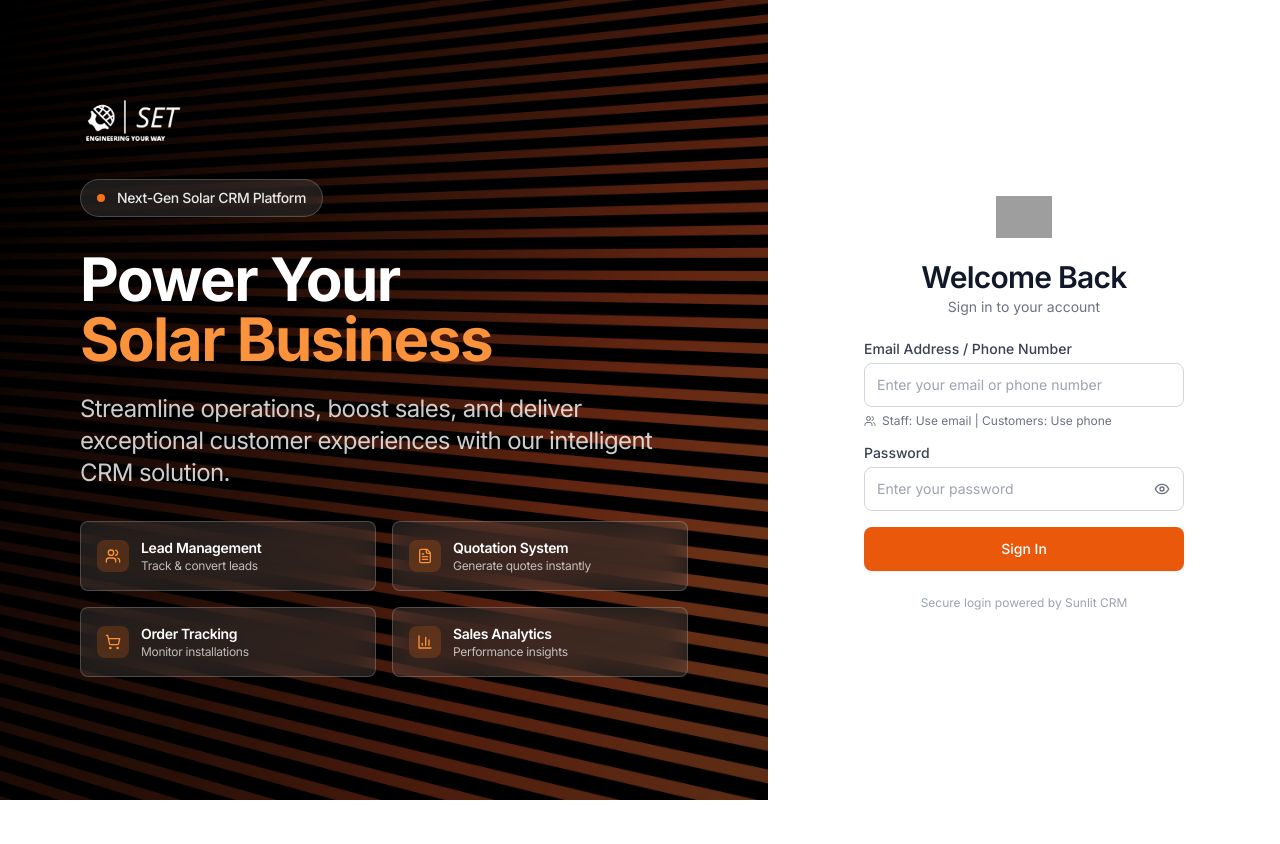
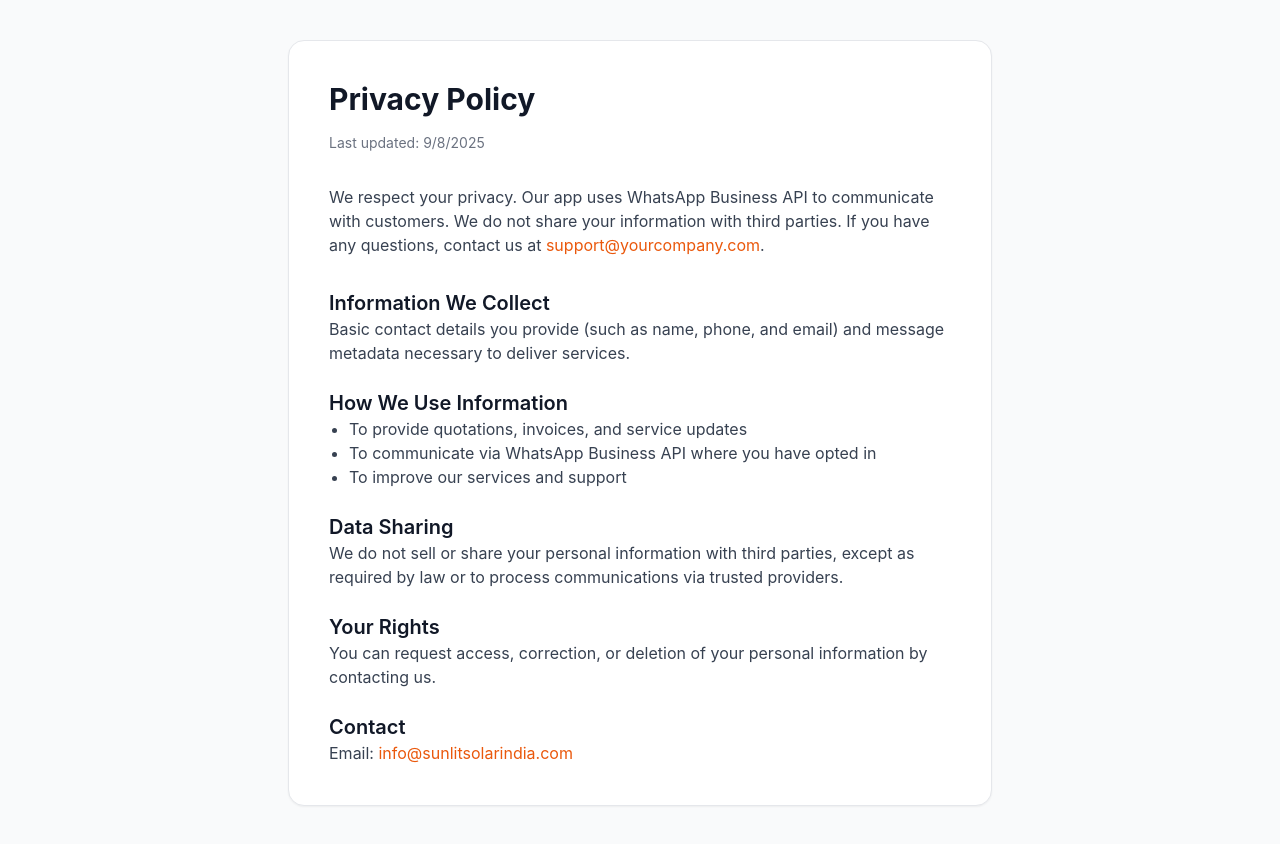
Before and after one commit to Balaji1304/SET-CRM-main-for-netli, a React (Create React App) app in the folder frontend/: page /privacy-policy in a window 1280 px wide. Before the commit this address led to /login. Before the commit the page ends 800 px from the top, so only its background shows below. Built offline with nearby package versions, Linux system fonts and the light colour scheme; grey boxes are pictures that could not be loaded.

Commit message:
privacy policy page

```diff
--- a/frontend/src/App.js
+++ b/frontend/src/App.js
@@ -28,6 +28,7 @@ import CreateQuotationPage from './app/quotations/create/page';
 import QuotationDetailsPage from './app/quotations/[id]/page';
 import EditQuotationPage from './app/quotations/[id]/edit/page';
 import PaymentStatusPage from './app/quotations/[id]/payment-status';
+import PrivacyPolicyPage from './app/privacy-policy/page';
 import PaymentsPage from './app/payments/page';
 import RemainingPaymentPage from './app/payments/remaining/page';
 import PaymentSuccessPage from './app/dashboard/payment-success/page';
@@ -62,6 +63,7 @@ function App() {
 
           {/* Public routes */}
           <Route path="/quotations/:id/payment-status" element={<PaymentStatusPage />} />
+          <Route path="/privacy-policy" element={<PrivacyPolicyPage />} />
 
           {/* Protected Invoice Route (top level, similar to dashboard but not nested in its layout) */}
           <Route
--- /dev/null
+++ b/frontend/src/app/privacy-policy/page.js
@@ -0,0 +1,53 @@
+import { useEffect } from 'react';
+
+export default function PrivacyPolicyPage() {
+  useEffect(() => {
+    document.title = 'Privacy Policy';
+  }, []);
+
+  return (
+    <div className="min-h-screen bg-gray-50">
+      <div className="max-w-3xl mx-auto px-4 sm:px-6 lg:px-8 py-10">
+        <div className="bg-white rounded-2xl border border-gray-200 shadow-sm p-6 sm:p-10">
+          <h1 className="text-2xl sm:text-3xl font-bold text-gray-900 mb-4">Privacy Policy</h1>
+          <p className="text-sm text-gray-500 mb-8">Last updated: {new Date().toLocaleDateString()}</p>
+
+          <div className="prose prose-sm sm:prose max-w-none text-gray-700">
+            <p>
+              We respect your privacy. Our app uses WhatsApp Business API to communicate with customers.
+              We do not share your information with third parties. If you have any questions,
+              contact us at <a href="mailto:info@sunlitsolarindia.com" className="text-orange-600 hover:underline">support@yourcompany.com</a>.
+            </p>
+
+            <h2 className="text-xl font-semibold text-gray-900 mt-8">Information We Collect</h2>
+            <p>
+              Basic contact details you provide (such as name, phone, and email) and message metadata necessary to deliver services.
+            </p>
+
+            <h2 className="text-xl font-semibold text-gray-900 mt-6">How We Use Information</h2>
+            <ul className="list-disc pl-5">
+              <li>To provide quotations, invoices, and service updates</li>
+              <li>To communicate via WhatsApp Business API where you have opted in</li>
+              <li>To improve our services and support</li>
+            </ul>
+
+            <h2 className="text-xl font-semibold text-gray-900 mt-6">Data Sharing</h2>
+            <p>
+              We do not sell or share your personal information with third parties, except as required by law or to process communications via trusted providers.
+            </p>
+
+            <h2 className="text-xl font-semibold text-gray-900 mt-6">Your Rights</h2>
+            <p>
+              You can request access, correction, or deletion of your personal information by contacting us.
+            </p>
+
+            <h2 className="text-xl font-semibold text-gray-900 mt-6">Contact</h2>
+            <p>
+              Email: <a href="mailto:info@sunlitsolarindia.com" className="text-orange-600 hover:underline">info@sunlitsolarindia.com</a>
+            </p>
+          </div>
+        </div>
+      </div>
+    </div>
+  );
+}
--- a/frontend/src/app/quotations/[id]/page.js
+++ b/frontend/src/app/quotations/[id]/page.js
@@ -21,10 +21,12 @@ import Toast from '../../../components/Toast';
 import { getQuotation, sendQuotation, approveQuotation } from '../../../services/quotationService';
 import { sendInvoiceEmail } from '../../../services/invoiceService';
 import { API_URL } from '../../../services/apiConfig';
+import { useAuth } from '../../../context/AuthContext';
 
 export default function QuotationDetailsPage() {
   const { id } = useParams();
   const navigate = useNavigate();
+  const { user } = useAuth();
   const [quotation, setQuotation] = useState(null);
   const [loading, setLoading] = useState(true);
   const [showConfirmDialog, setShowConfirmDialog] = useState(false);
@@ -371,7 +373,7 @@ export default function QuotationDetailsPage() {
                 </button>
               </>
             )}
-            {quotation.status === 'sent' && !isSendingQuotation && (
+            {quotation.status === 'sent' && !isSendingQuotation && user?.role !== 'sales_person' && (
               <button
                 onClick={() => {
                   setConfirmAction(() => handleApproveQuotation);
```
